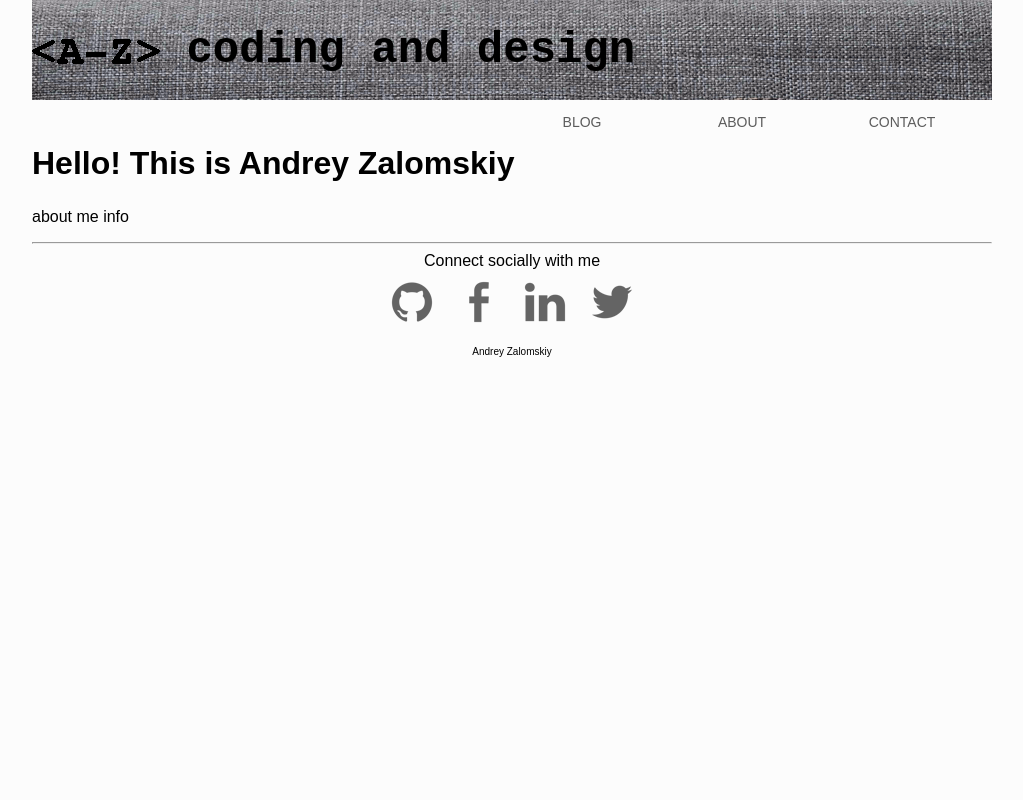
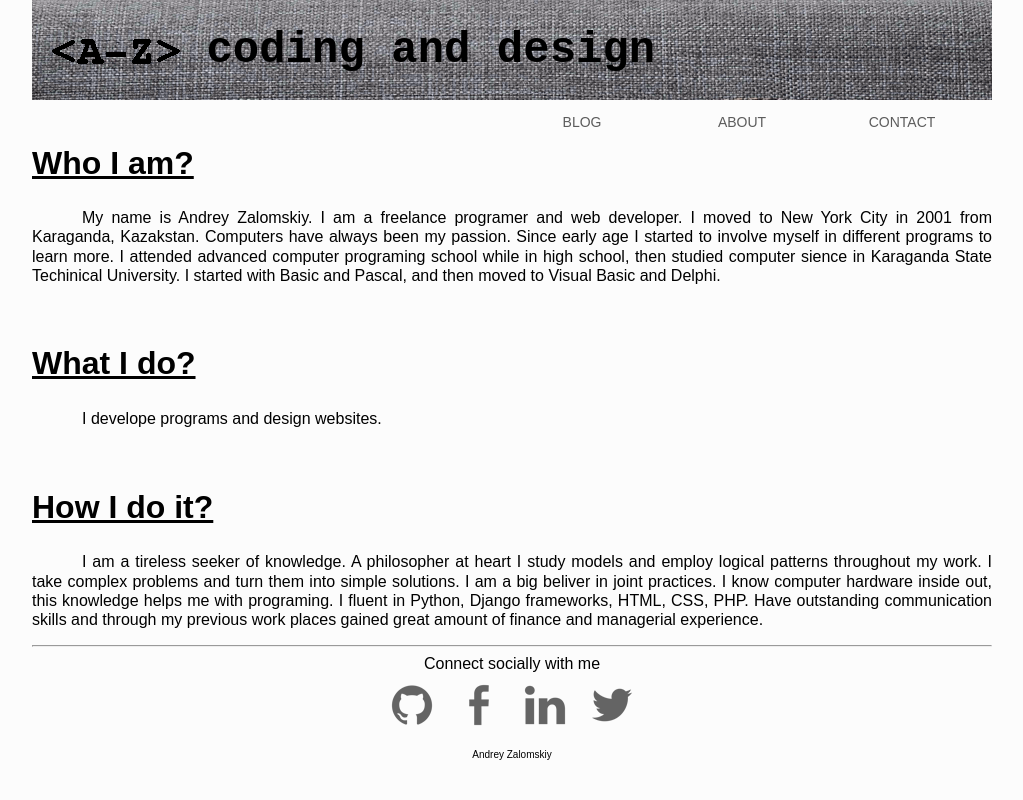
Before and after one commit to Mirage2xl/mysite, a Django app: page /blog/about/ in a window 1280 px wide. Shown: the whole page, without its empty margins (128-1151 px from the left). Run offline with Django 3.2, Linux system fonts and the light colour scheme; parts of the project's set-up code (start-up, migrations or seed data) failed here and were passed over; some libraries are stand-ins or nearby versions.

Commit message:
added about page text, added jquery

```diff
--- a/blog/static/css/style.css
+++ b/blog/static/css/style.css
@@ -18,6 +18,7 @@ header a {
     text-decoration: none;
     font-family: "Courier New";
     font-weight: 900;
+    margin: 20px;
 }
 
 header img {
@@ -69,6 +70,16 @@ h2 {
 
 #id_message {
     width: 400px;
+}
+
+.about {
+    text-decoration: underline;
+}
+
+.text {
+    text-indent: 50px;
+    line-height: 120%;
+    text-align: justify;
 }
 
 table {
--- a/blog/templates/blog/about.html
+++ b/blog/templates/blog/about.html
@@ -3,7 +3,25 @@
 {% block title %}About Me - Andrey Zalomskiy{% endblock %}
 
 {% block context %}
-    <h2>Hello! This is Andrey Zalomskiy</h2>
-    <p>about me info</p>
+    <h2 class="about">Who I am?</h2>
+    <p class='text'>My name is Andrey Zalomskiy. I am a freelance programer and web developer.
+        I moved to New York City in 2001 from Karaganda, Kazakstan.
+        Computers have always been my passion. Since early age I started to
+        involve myself in different programs to learn more.
+        I attended advanced computer programing school while in high school,
+        then studied computer sience in Karaganda State Techinical University.
+        I started with Basic and Pascal, and then moved to Visual Basic and Delphi.
+    </p><br>
+    <h2 class="about">What I do?</h2>
+    <p class='text'>I develope programs and design websites.</p><br>
+    <h2 class="about">How I do it?</h2>
+    <p class='text'>I am a tireless seeker of knowledge. A philosopher at heart I study models
+        and employ logical patterns throughout my work. I take complex problems
+        and turn them into simple solutions. I am a big beliver in joint practices.
+        I know computer hardware inside out, this knowledge helps me with programing.
+        I fluent in Python, Django frameworks, HTML, CSS, PHP.
+        Have outstanding communication skills and through my previous work places gained
+        great amount of finance and managerial experience.
+    </p>
     <hr>
 {% endblock %}
--- a/blog/templates/blog/base.html
+++ b/blog/templates/blog/base.html
@@ -5,6 +5,7 @@
     <head>
         <title>{% block title %}{% endblock %}</title>
         <link rel='stylesheet' href="{% static "css/style.css" %}"/>
+        <script src="//code.jquery.com/jquery-1.10.2.js"></script>
     </head>
 
     <body>
@@ -26,7 +27,7 @@
             <a href="http://github.com/mirage2xl/"><img src="{% static "images/github.png" %}" /></a>
             <a href="https://www.facebook.com/andrey.zalomskiy"><img src="{% static "images/facebook.png" %}" /></a>
             <a href="http://www.linkedin.com/profile/view?id=298134804"><img src="{% static "images/linkedin.png" %}" /></a>
-            <a href="http://twitter.com"><img src="{% static "images/twitter.png" %}" /></a>
+            <a href="https://twitter.com/mirage2xl"><img src="{% static "images/twitter.png" %}" /></a>
             <p>Andrey Zalomskiy</p>
         </footer>
 
@@ -43,5 +44,15 @@
             }());
         </script>
 
+        <script>
+            $( "li a" ).hover(
+                function() {
+                    $( this ).prepend( $( "<span>&lt</span>") );
+                    $( this ).append( $( "<span>&gt</span>" ) );
+                }, function() {
+                    $( this ).find( "span" ).remove();
+                }
+            );
+        </script>
     </body>
 </html>
```
Also changed, not shown: db.sqlite3. Lines whose indentation alone changed are shown as unchanged.
